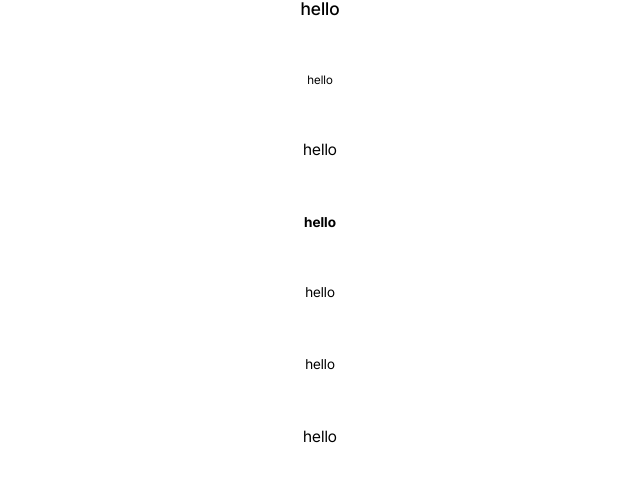
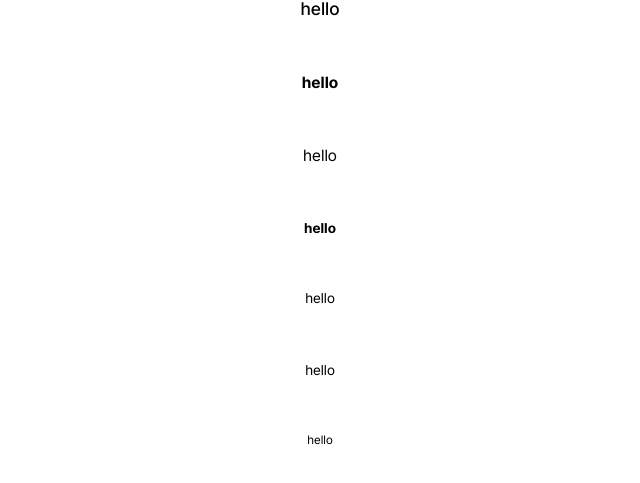
Before and after one commit to TeamDilly/Packy-Web, a Next.js app: page / in a window 1280 px wide. Shown: the part 255-738 px from the top of the page, without its empty margins (320-960 px from the left). Built offline with nearby package versions, Linux system fonts and the light colour scheme.

Commit message:
style: body-6 line-height 수정

```diff
--- a/src/app/globals.css
+++ b/src/app/globals.css
@@ -51,7 +51,7 @@ body {
     .font-b5 {
         @apply font-normal text-sm/[1.625rem];
     }
-    .font-b1 {
-        @apply font-normal text-xs/5;
+    .font-b6 {
+        @apply font-normal text-xs/[1.125rem];
     }
 }
```
